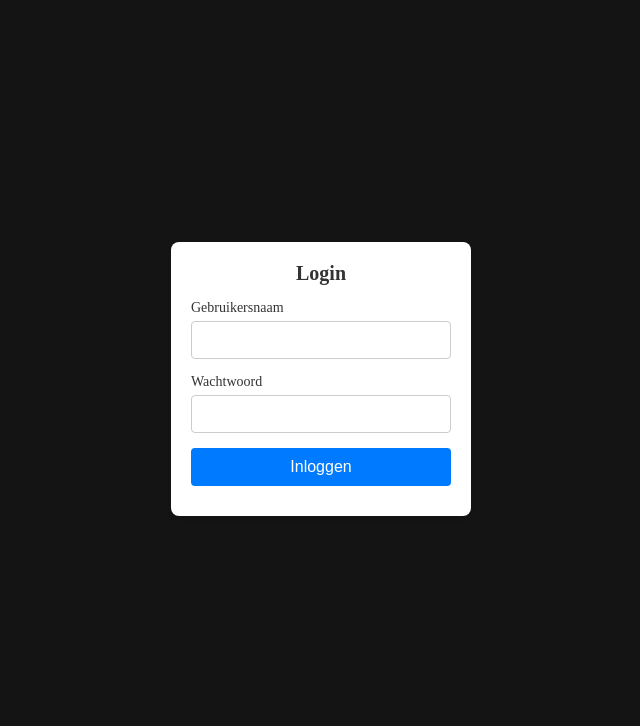
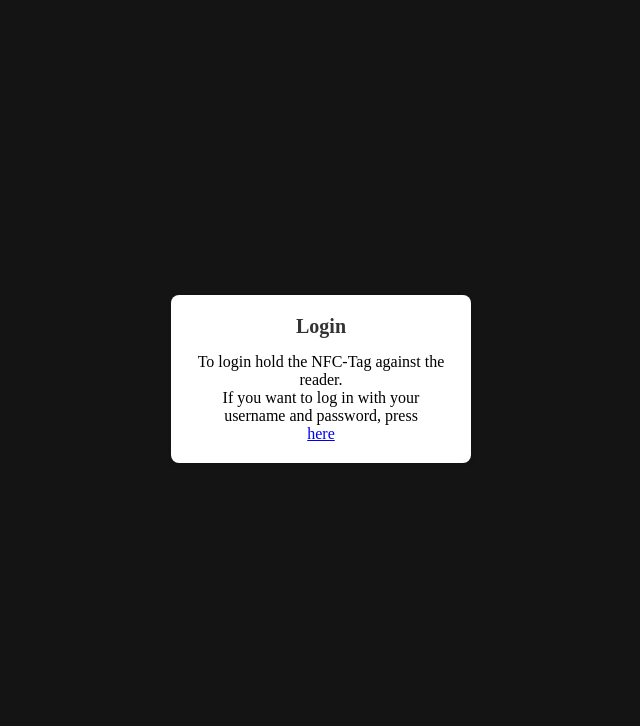
Before and after one commit to MirrorBoys/TheMirror, a Django app: page /login/ in a window 1280 px wide. Shown: the part 33-759 px from the top of the page, without its empty margins (319-959 px from the left). Run offline with Django 5.2, Linux system fonts and the light colour scheme.

Commit message:
Changed login page to focus on NFC tag

```diff
--- a/src/smartMirrorProject/loginPage/static/loginPage/script.js
+++ b/src/smartMirrorProject/loginPage/static/loginPage/script.js
@@ -83,3 +83,12 @@ window.onload = async function () {
         loginWithNfc();
     }
 }
+
+
+// Even listnerer to show the loginfields when a user clicks on the link
+document.addEventListener("DOMContentLoaded", function () {
+    document.getElementById("showLoginFields").addEventListener("click", function (event) {
+        event.preventDefault(); // Prevent the default link behavior
+        document.getElementById("loginFields").style.display = "block";
+    })
+})// Show the form
--- a/src/smartMirrorProject/loginPage/static/loginPage/style.css
+++ b/src/smartMirrorProject/loginPage/static/loginPage/style.css
@@ -56,3 +56,7 @@ button {
 button:hover {
     background-color: #0056b3;
 }
+
+.loginFields {
+    display: none
+}
--- a/src/smartMirrorProject/loginPage/templates/loginPage/index.html
+++ b/src/smartMirrorProject/loginPage/templates/loginPage/index.html
@@ -25,6 +25,7 @@
             <form method="post" action="{% url 'loginPage' %}">
                 {% csrf_token %}
                 <h2>Login</h2>
+                <div id="loginFields" class="loginFields">
                     <div class="form-group">
                         <label for="username">Gebruikersnaam</label>
                         <input type="text" id="username" name="username">
@@ -33,9 +34,15 @@
                         <label for="password">Wachtwoord</label>
                         <input type="password" id="password" name="password">
                     </div>
+                    <button type="submit" id="loginButton">Inloggen</button>
+                </div>
+                <div>
+                    <p>To login hold the NFC-Tag against the reader.</p>
+                    <p>If you want to log in with your username and password, press</p>
+                    <a href="#" id="showLoginFields">here</a>
                     <input type="hidden" id="nfc_tag_id" name="nfc_tag_id">
                     <input type="hidden" id="nfc_tag_data" name="nfc_tag_data">
-                <button type="submit" id="loginButton">Inloggen</button>
+
                     {% if form.errors %}
                     <div class="messages">
                         {% for field in form %}
```
Also changed, not shown: src/smartMirrorProject/loginPage/migrations/0001_initial.py. Lines whose indentation alone changed are shown as unchanged.
